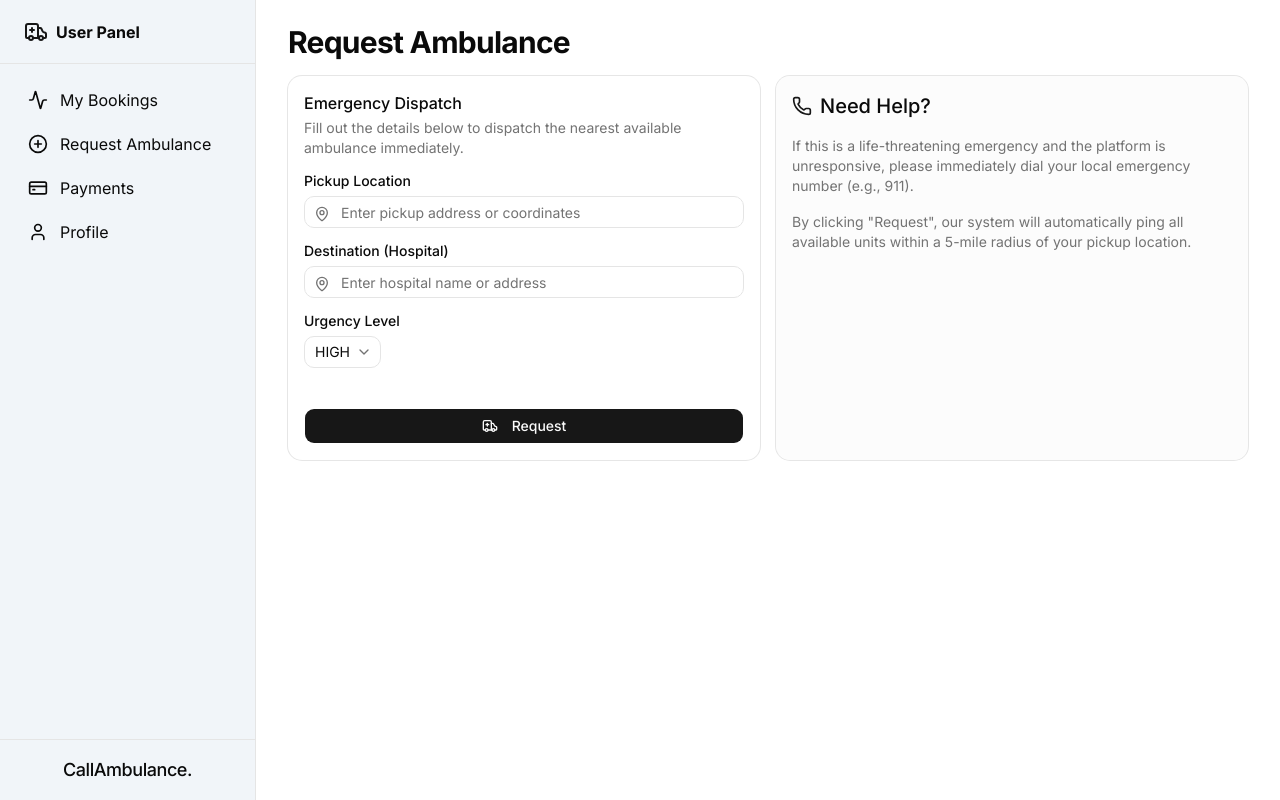
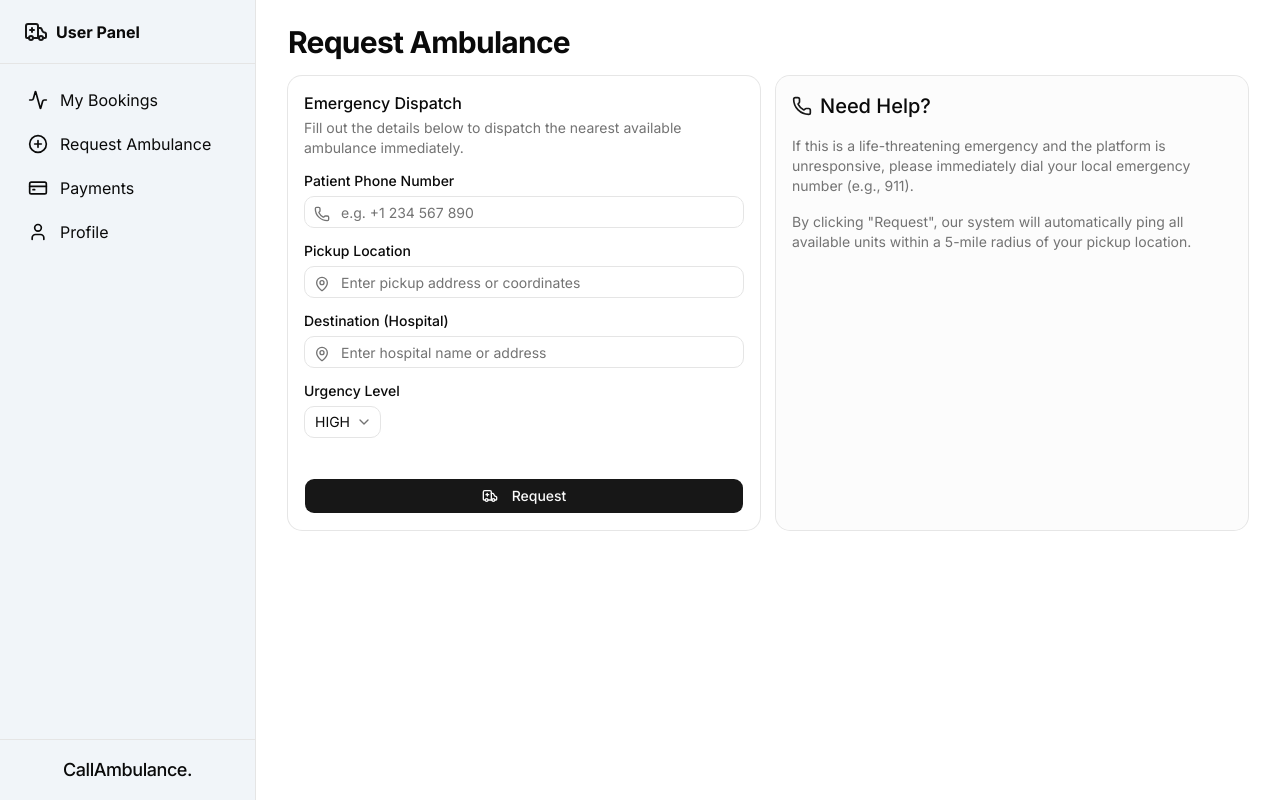
Before and after one commit to arpansarkar112/Emergency_Ambulance_Dispatch_System_frontend, a Next.js app: page /dashboard/request in a window 1280 px wide. Built offline with nearby package versions, Linux system fonts and the light colour scheme; no server answers.

Commit message:
fix: update patient dashboard and request form to strictly use backend properties

```diff
--- a/src/app/(user)/dashboard/page.tsx
+++ b/src/app/(user)/dashboard/page.tsx
@@ -74,11 +74,11 @@ export default function UserDashboard() {
                 </div>
                 <div className="flex items-center gap-2 mt-2 text-sm">
                   <MapPin className="h-4 w-4 text-muted-foreground" />
-                  Pickup: {req.pickupLocation}
+                  Pickup: {(req.pickupAddress || req.pickupLocation)}
                 </div>
                 <div className="flex items-center gap-2 mt-1 text-sm">
                   <MapPin className="h-4 w-4 text-muted-foreground" />
-                  Destination: {req.dropoffLocation}
+                  Destination: {(req.destinationAddress || req.dropoffLocation)}
                 </div>
               </CardContent>
               {req.status === "COMPLETED" && (
--- a/src/app/(user)/dashboard/request/page.tsx
+++ b/src/app/(user)/dashboard/request/page.tsx
@@ -14,9 +14,10 @@ import { Ambulance, MapPin, Phone } from "lucide-react";
 
 export default function RequestAmbulancePage() {
   const router = useRouter();
+  const [patientPhone, setPatientPhone] = useState("");
   const [pickup, setPickup] = useState("");
   const [dropoff, setDropoff] = useState("");
-  const [urgency, setUrgency] = useState("HIGH");
+  const [priority, setPriority] = useState("HIGH");
 
   const requestMutation = useMutation({
     mutationFn: async (data: any) => {
@@ -28,16 +29,22 @@ export default function RequestAmbulancePage() {
       router.push("/dashboard");
     },
     onError: (error: any) => {
-      toast.error(error.response?.data?.message || "Failed to request ambulance");
+      const apiError = error.response?.data;
+      let errorMessage = apiError?.message || "Failed to request ambulance";
+      if (apiError?.errors && apiError.errors.length > 0) {
+        errorMessage = apiError.errors[0].message;
+      }
+      toast.error(errorMessage);
     }
   });
 
   const handleSubmit = (e: React.FormEvent) => {
     e.preventDefault();
     requestMutation.mutate({
-      pickupLocation: pickup,
-      dropoffLocation: dropoff,
-      urgency
+      patientPhone,
+      pickupAddress: pickup,
+      destinationAddress: dropoff,
+      priority
     });
   };
 
@@ -57,6 +64,21 @@ export default function RequestAmbulancePage() {
           </CardHeader>
           <CardContent>
             <form onSubmit={handleSubmit} className="space-y-4">
+              <div className="space-y-2">
+                <Label htmlFor="phone">Patient Phone Number</Label>
+                <div className="relative">
+                  <Phone className="absolute left-2.5 top-2.5 h-4 w-4 text-muted-foreground" />
+                  <Input
+                    id="phone"
+                    placeholder="e.g. +1 234 567 890"
+                    className="pl-9"
+                    value={patientPhone}
+                    onChange={(e) => setPatientPhone(e.target.value)}
+                    required
+                  />
+                </div>
+              </div>
+
               <div className="space-y-2">
                 <Label htmlFor="pickup">Pickup Location</Label>
                 <div className="relative">
@@ -88,9 +110,9 @@ export default function RequestAmbulancePage() {
               </div>
 
               <div className="space-y-2">
-                <Label htmlFor="urgency">Urgency Level</Label>
-                <Select value={urgency} onValueChange={(val) => setUrgency(val || "HIGH")}>
-                  <SelectTrigger id="urgency">
+                <Label htmlFor="priority">Urgency Level</Label>
+                <Select value={priority} onValueChange={(val) => setPriority(val || "HIGH")}>
+                  <SelectTrigger id="priority">
                     <SelectValue placeholder="Select urgency" />
                   </SelectTrigger>
                   <SelectContent>
```
